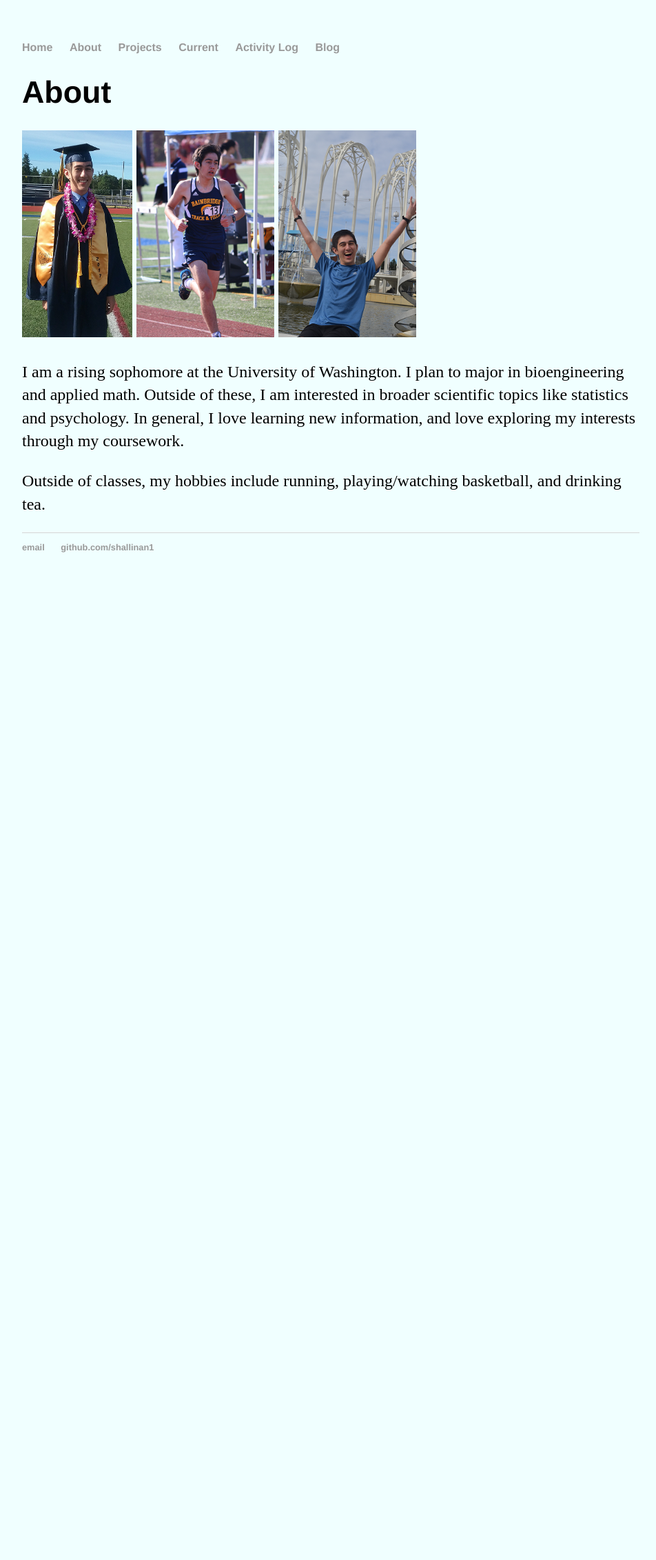
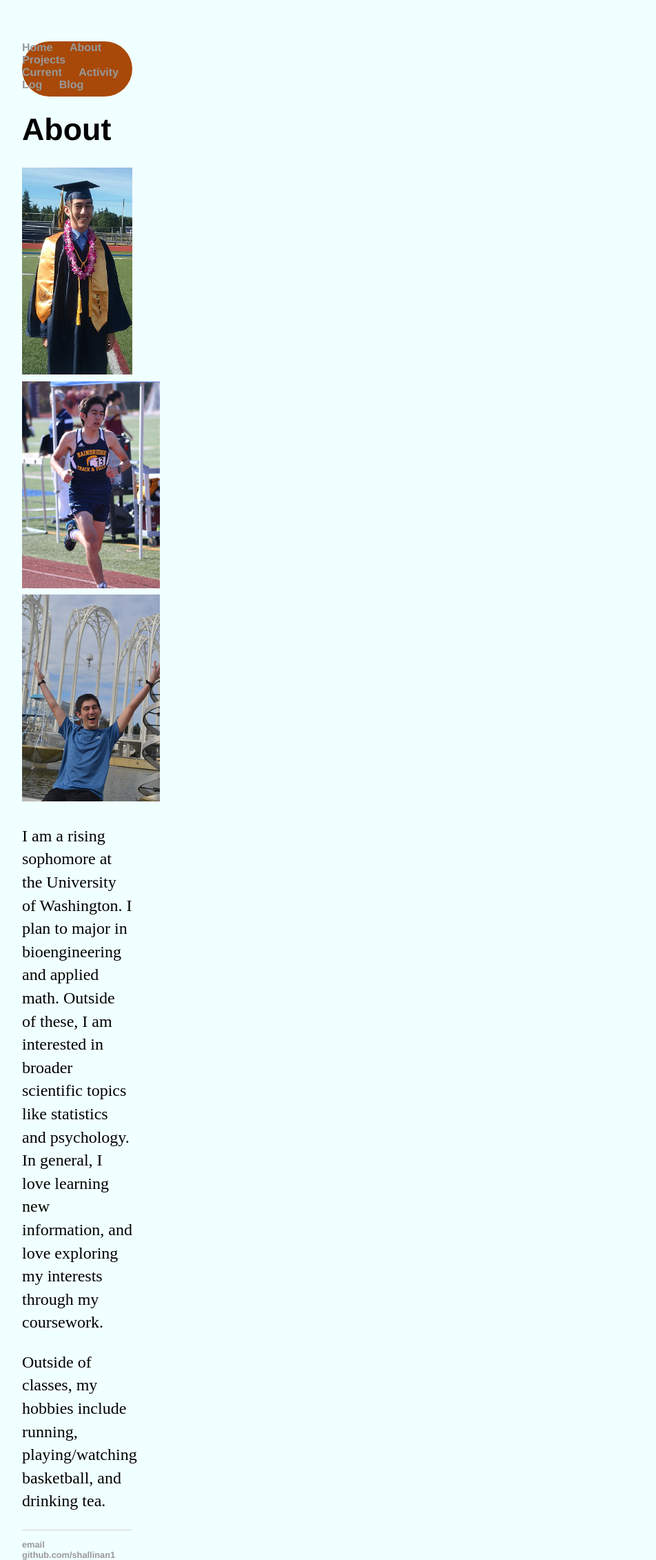
Before and after one commit to shallinan1/shallinan1.github.io, a Jekyll site: the page built from about/index.md, in a window 1280 px wide. Shown: the whole page at 69% size, without its empty margins (160-1112 px from the left). Built offline with Jekyll 4.4.1, drawn with Linux system fonts in a browser that asks for light colours; before the commit the page ends 900 px from its top, so only the background shows below that.

Commit message:
css attempt

```diff
--- a/_layouts/default.html
+++ b/_layouts/default.html
@@ -6,6 +6,7 @@
 			<link rel="stylesheet" type="text/css" href="/css/main.css">
 		</head>
 		<body>
+			<div class = "oval">
 			<nav>
 	    		<ul>
 	        		<li><a href="/">Home</a></li>
@@ -17,6 +18,7 @@
 
 	    		</ul>
 			</nav>
+			<div>
 			<div class="container">
 
 			{{ content }}
--- a/css/main.css
+++ b/css/main.css
@@ -66,3 +66,10 @@ ul.posts li {
     -ms-transform: rotate(180deg);
     transform: rotate(180deg);
 }
+
+.oval {
+    width: 160px;
+    height: 80px;
+    background: #a84909;
+    border-radius: 40px;
+}
```
Also changed, not shown: about/index.md (line endings or trailing spaces).
